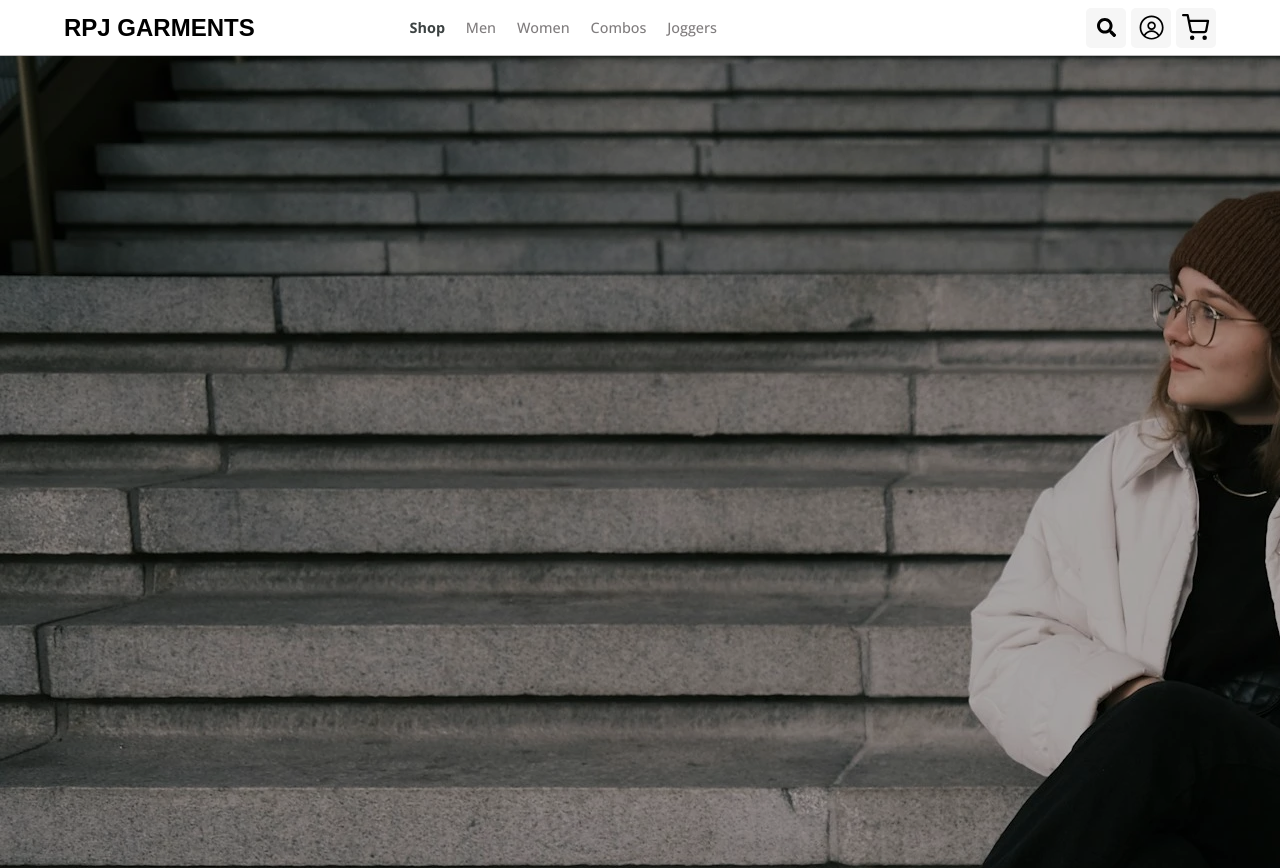
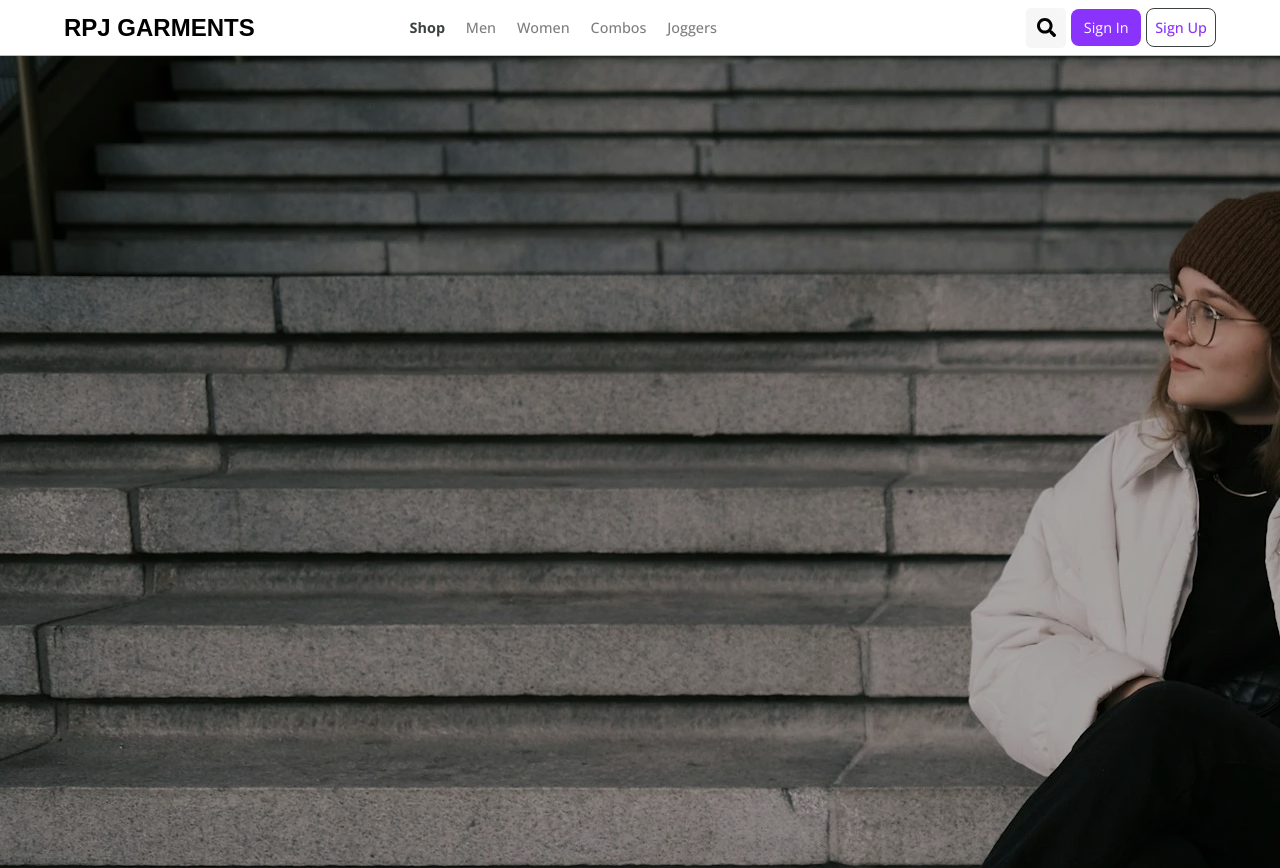
Before and after one commit to RPJ-Overseas-Exim/garment_website, a Next.js app: page / in a window 1280 px wide. Shown: the top 868 px of the page. Built offline with nearby package versions, Linux system fonts and the light colour scheme; a web font is replaced by a local one.

Commit message:
Update Navbar.tsx
logout the user

```diff
--- a/libs/components/Navbar/Navbar.tsx
+++ b/libs/components/Navbar/Navbar.tsx
@@ -9,7 +9,7 @@ import { IoMdClose } from "react-icons/io";
 import { useState } from "react";
 
 export default function Navbar() {
-  const [userLoggedIn, setUserLoggedIn] = useState(true);
+  const [userLoggedIn, setUserLoggedIn] = useState(false);
   const [isMenuOpen, setIsMenuOpen] = useState(false);
 
   function openMenu() {
```
